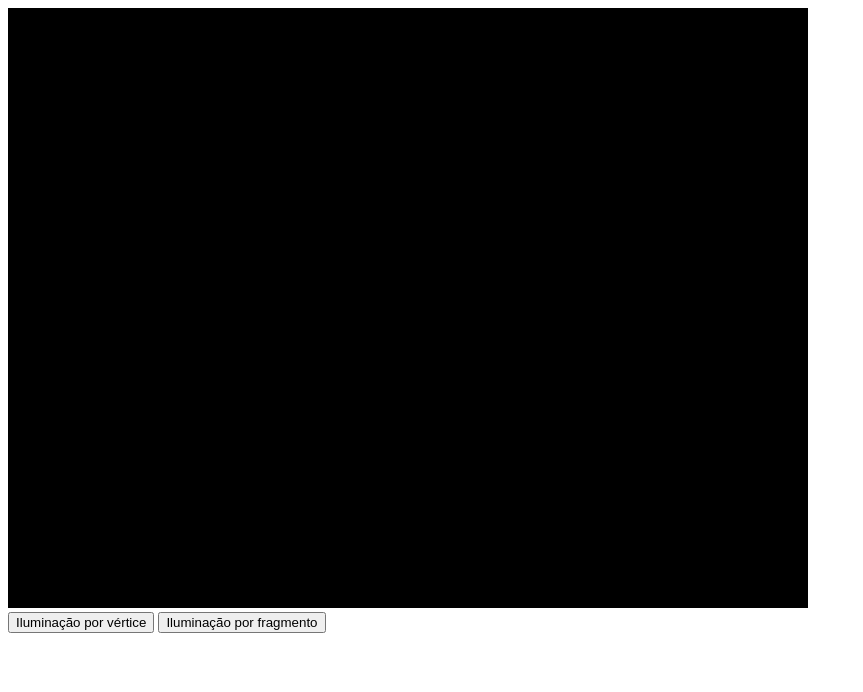
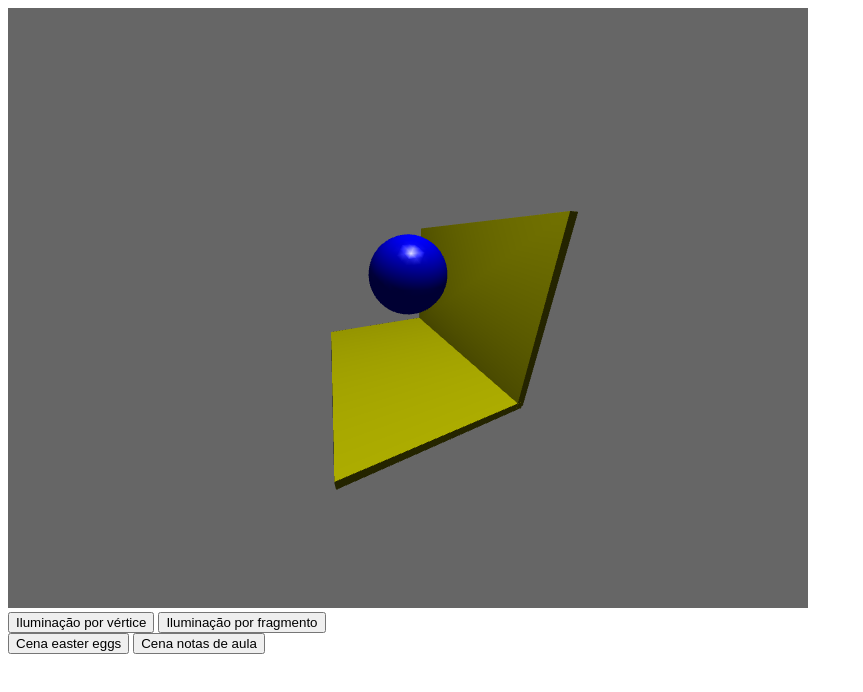
Before and after one commit to gabriellebrand/CompGraf, a plain HTML site: page T4/index.html in a window 1280 px wide. Both pictures are taken after a click on the button "Iluminação por vértice". Shown: the whole page, without its empty margins (0-863 px from the left). Drawn offline with Linux system fonts and the light colour scheme.

Commit message:
duas luzes e 2 cenas

```diff
--- a/T4/cube.js
+++ b/T4/cube.js
@@ -68,8 +68,6 @@ Cube.createCube = function() {
         -1.0, 0.0, 0.0,
     ];
 
-    var color = [0.8, 0.8, 0.8];
-
     var elements = [
         0,  1,  2,      0,  2,  3,    // front
         4,  5,  6,      4,  6,  7,    // back
@@ -79,23 +77,20 @@ Cube.createCube = function() {
         20, 21, 22,     20, 22, 23    // left
     ];
 
+    var colors = Model.solidColorBuffer(vertices.length, [0.5, 0.7, 0.3]);
+
     var model = mat4.create();
     mat4.identity(model);
 
     return {
         vertices: vertices,
         normals: normals,
+        colors: colors,
         elements: elements,
-        color: color,
         material: {
-            specular: vec3.fromValues(0.5, 0.5, 0.5),
-            shi: 32.0
+            specular: [0.0, 0.0, 0.0],  // sem reflexao especular
+            shi: 20.0
         },
         model: model
     }
 }
-
-Cube.createCubeVAO = function(gl, program, cube) {
-    var cubevao = Model.createVAO(gl, program, cube);
-    return cubevao;
-}
--- a/T4/index.html
+++ b/T4/index.html
@@ -10,8 +10,11 @@
 <body onload="onLoad()">
   <canvas id="canvas" style="background-color: black" width="800" height="600"></canvas>
   <br>
-  <button type="button" id="renderBtn" onclick="render1Pressed()">Iluminação por vértice</button>
-  <button type="button" id="renderBtn2" onclick="render2Pressed()">Iluminação por fragmento</button>
+  <button type="button" id="renderVertBtn" onclick="renderVertexPressed()">Iluminação por vértice</button>
+  <button type="button" id="renderFragBtn" onclick="renderFragPressed()">Iluminação por fragmento</button>
+  <br>
+  <button type="button" id="renderBtn" onclick="render1Pressed()">Cena easter eggs</button>
+  <button type="button" id="renderBtn2" onclick="render2Pressed()">Cena notas de aula</button>
   <br><br>
 
   <!--A versao precisa esta nessa posicao para evitar erros.-->
@@ -19,39 +22,52 @@
 
     in vec3 vertexPos;
     in vec3 vertexNormal;
-
-    uniform vec3 color;
+    in vec3 color;
 
     uniform mat4 mv;
     uniform mat4 nm;
     uniform mat4 mvp;
 
-    uniform vec4 leye;
+    //luzes pontuais da cena
+    uniform vec4 leye[2];
+    //intensidade da luz pontual
+    uniform vec3 lcolor[2];
 
     uniform vec3 amb;
-    uniform vec3 dif;
     uniform vec3 spc;
     uniform float shi;
 
     out vec3 colorv;
 
     void main() {
+      //aplica cor ambiente
+      colorv.x =  amb.x*color.x;
+      colorv.y =  amb.y*color.y;
+      colorv.z =  amb.z*color.z;
+
       vec3 veye = vec3(mv*vec4(vertexPos, 1.0));
+      vec3 normal = normalize(vec3(nm*vec4(vertexNormal, 0.0)));
 
-      vec3 light;
-      if (leye.w == 0.0) light = normalize(vec3(leye));
-      else                   light = normalize(vec3(leye) - veye);
+      //loop
+      for (int i = 0; i < 2; i++) {
+        vec3 light;
+        if (leye[0].w == 0.0) light = normalize(vec3(leye[i]));
+        else                  light = normalize(vec3(leye[i]) - veye);
 
-      vec3 normal = normalize(vec3(nm*vec4(vertexNormal, 0.0)));
-      float ndotl = dot(normal, light);
+        float ndotl = max(0.0, dot(normal, light));
 
-      colorv =  vec3((0.2 + max(0.0, ndotl))*color);
+        //contribuicao especular
+        colorv.x += lcolor[i].x*ndotl*color[0];
+        colorv.y += lcolor[i].y*ndotl*color[1];
+        colorv.z += lcolor[i].z*ndotl*color[2];
 
-      if ((ndotl > 0.0) && (shi > 0.0)) {
+        //contribuicao especular
         vec3 refl = normalize(reflect(-light, normal));
-        colorv += 1.0*pow(max(0.0, dot(refl, normalize(-veye))), shi);
+        float specFactor = pow(max(0.0, dot(refl, normalize(-veye))), shi);
+        colorv.x += specFactor*spc.x;
+        colorv.y += specFactor*spc.y;
+        colorv.z += specFactor*spc.z;
       }
-
       gl_Position = mvp * vec4(vertexPos, 1.0);
     }
 
@@ -73,8 +89,7 @@
 
     in vec3 vertexPos;
     in vec3 vertexNormal;
-
-    uniform vec3 color;
+    in vec3 color;
 
     uniform mat4 mv;
     uniform mat4 nm;
@@ -82,24 +97,25 @@
 
     uniform vec4 leye[2];
 
+    out vec3 colorv;
     out vec3 normal;
-    out vec3 light;
     out vec3 ve;
-    out vec3 colorv;
+    //vetor direcao de cada luz
+    out vec3 light[2];
 
     void main() {
       vec3 veye = vec3(mv*vec4(vertexPos, 1.0));
 
-      if (leye[0].w == 0.0) light = normalize(vec3(leye[0]));
-      else               light = normalize(vec3(leye[0]) - veye);
+      for (int i = 0; i < 2; i++) {
+        if (leye[i].w == 0.0) light[i] = normalize(vec3(leye[i]));
+        else               light[i] = normalize(vec3(leye[i]) - veye);
+      }
 
       normal = normalize(vec3(nm*vec4(vertexNormal, 0.0)));
-
       ve = normalize(-veye);
 
+      gl_Position = mvp * vec4(vertexPos, 1.0);
       colorv = color;
-
-      gl_Position = mvp * vec4(vertexPos, 1.0);
     }
 
   </script>
@@ -109,31 +125,45 @@
       precision mediump float;
 
       in vec3 normal;
-      in vec3 light;
+      in vec3 light[2];
       in vec3 ve;
       in vec3 colorv;
 
+      //intensidade da luz pontual
+      uniform vec3 lcolor[2];
+
       uniform vec3 amb;
-      uniform vec3 dif;
       uniform vec3 spc;
       uniform float shi;
 
       //a saida do fragment eh sempre um vec4
-      out vec4 color;
+      out vec4 colorf;
 
       void main(void) {
-        float ndotl = dot(normal, light);
-        color =  vec4((0.2 + max(0.0, ndotl))*colorv, 1.0);
+        //aplica cor ambiente
+        colorf.x =  amb.x*colorv.x;
+        colorf.y =  amb.y*colorv.y;
+        colorf.z =  amb.z*colorv.z;
 
-        if ((ndotl > 0.0) && (shi > 0.0)) {
-          vec3 rl = normalize(reflect(-light, normal));
-          color += 1.0*pow(max(0.0, dot(rl, ve)), shi);
+        //loop
+        for (int i = 0; i < 2; i++) {
+          float ndotl = max(0.0, dot(normal, light[i]));
+
+          //contribuicao difusa
+          colorf.x += lcolor[i].x*ndotl*colorv[0];
+          colorf.y += lcolor[i].y*ndotl*colorv[1];
+          colorf.z += lcolor[i].z*ndotl*colorv[2];
+
+          //contribuicao especular
+          vec3 refl = normalize(reflect(-light[i], normal));
+          float specFactor = pow(max(0.0, dot(refl, normalize(ve))), shi);
+          colorf.x += specFactor*spc.x;
+          colorf.y += specFactor*spc.y;
+          colorf.z += specFactor*spc.z;
         }
       }
 
     </script>
-
-
 
   <script src="./gl-matrix-min.js"></script>
   <script src="./utils.js"></script>
--- a/T4/rendering.js
+++ b/T4/rendering.js
@@ -7,41 +7,55 @@ var gl;
 //Um programa (conjunto de shaders) para ser executado na placa
 var program;
 
-//Encapsula um conjunto de definicoes sobre um objeto.
-var objects = [];
+var scene;
 
-//Matrizes de transformacao.
-var view, proj;
+//default
+var vertexShader = "vertexShaderSrc";
+var fragmentShader = "fragmentShaderSrc";
 
-var eye = [20, 20, 20];
-var up = [0, 1, 0];
-var center = [0,0,0];
+//shader de iluminacao por vertice
+function renderVertexPressed() {
+    vertexShader = "vertexShaderSrc";
+    fragmentShader = "fragmentShaderSrc";
+    render();
+}
 
-var vertexShader = "vertexShaderSrc2";
-var fragmentShader = "fragmentShaderSrc2";
+//shader de iluminacao por fragmento
+function renderFragPressed() {
+    vertexShader = "vertexShaderSrc2";
+    fragmentShader = "fragmentShaderSrc2";
+    render();
+}
 
 function render1Pressed() {
-    vertexShader = "vertexShaderSrc";
-    fragmentShader = "fragmentShaderSrc";
-    onLoad();
+    scene = initScene1();
+    render();
 }
 
 function render2Pressed() {
-    vertexShader = "vertexShaderSrc2";
-    fragmentShader = "fragmentShaderSrc2";
-    onLoad();
+    scene = initScene2();
+    render();
+}
+
+function render () {
+    initProgram(vertexShader, fragmentShader);
+    updateVAOs(scene.objects);
+    drawScene();
+}
+
+function updateVAOs(objects) {
+    for (let i = 0; i < objects.length; i++) {
+        objects[i].vao = Model.createVAO(gl, program, objects[i]);
+    }
 }
 
 function onLoad(){
     //Inicializar o contexto WebGL
     initGL();
-
     //Criar um programa (conjunto de shaders) WebGL
     initProgram(vertexShader, fragmentShader);
-
-    //Inicializar a cena
-    initScene();
-
+    //inicializa as duas cenas
+    scene = initScene2();
     //Desenhar a cena
     drawScene();
 }
@@ -118,75 +132,163 @@ function initProgram(vertexShaderID, fragShaderID){
     //Criar propriedades no programa guardando uniformes e atributos para uso posterior
     program.vertexPosAttr = gl.getAttribLocation(program,"vertexPos");
     program.vertexNormalAttr = gl.getAttribLocation(program, "vertexNormal");
+    program.vertexColorAttr = gl.getAttribLocation(program, "color");
 
-    program.colorUniform = gl.getUniformLocation(program, "color");
     program.mvUniform =  gl.getUniformLocation(program, "mv");
     program.nmUniform =  gl.getUniformLocation(program, "nm");
     program.mvpUniform = gl.getUniformLocation(program, "mvp");
 
     program.light = gl.getUniformLocation(program, "leye");
+    program.lightColor = gl.getUniformLocation(program, "lcolor");
 
     program.amb = gl.getUniformLocation(program, "amb");
-    program.dif = gl.getUniformLocation(program, "dif");
     program.spc = gl.getUniformLocation(program, "spc");
     program.shi = gl.getUniformLocation(program, "shi");
 }
 
-function initScene(){
+function initScene1(){
     //Posições da câmera
+    var camera = {};
+    camera.eye = [20, 20, 20];
+    camera.up = [0, 1, 0];
+    camera.center = [0,0,0];
 
     //Definir as matrizes de view e projection
-    view = mat4.create();
-    proj = mat4.create();
-    mat4.lookAt(view, eye, center, up);
+    var view = mat4.create();
+    var proj = mat4.create();
+    mat4.lookAt(view, camera.eye, camera.center, camera.up);
     mat4.perspective(proj, 45, gl.viewportWidth / gl.viewportHeight, 0.1, 100.0);
+
+    //luzes
+    var ambientLight = vec3.fromValues(0.2, 0.2, 0.2);
+    let light1 = {pos: [10.0, 10.0, 10.0, 1.0], color: [0.4, 0.4, 0.4]};
+    let light2 = {pos: [-10.0, 10.0, -10.0, 1.0], color: [0.5, 0.5, 0.8]};
+    vec3.transformMat4(light1.pos, light1.pos, view);
+    vec3.transformMat4(light2.pos, light2.pos, view);
+    var lightsPos = [];
+    lightsPos = lightsPos.concat(light1.pos);
+    lightsPos = lightsPos.concat(light2.pos);
+    var lightsColors = [];
+    lightsColors = lightsColors.concat(light1.color);
+    lightsColors = lightsColors.concat(light2.color);
+
+    var objects = [];
 
     //Criar os objetos
     var cube = Cube.createCube();
     Model.scale(cube, [12, 0.5, 12]);
     Model.translate(cube, [0, -2, 0])
-    cube.vao = Cube.createCubeVAO(gl, program, cube);
+    cube.vao = Model.createVAO(gl, program, cube);
     objects.push(cube);
 
     var bunny = Bunny.createBunny();
+    bunny.material.difuseColor = [Math.random()*1.2, Math.random()*1.2, Math.random()*1.2];
     Model.scale(bunny, [0.6, 0.6, 0.6]);
-    bunny.vao = Bunny.createBunnyVAO(gl, program, bunny);
+    bunny.vao = Model.createVAO(gl, program, bunny);
     objects.push(bunny);
 
     for (let i = 0; i < 8; i++) {
         let angle = i*(Math.PI/4);
         let sphere = Sphere.createSphere();
-        Model.scale(sphere, [1.5, 1.5, 1.5]);
-        Model.translate(sphere, [0, 0, 10]);
+        Model.scale(sphere, [1.0, 1.0, 1.5]);
+        Model.rotate(sphere, [1, 1, 1], Math.PI/4);
+        Model.translate(sphere, [0, 0, 5]);
         Model.rotate(sphere, [0, 1, 0], angle);
-        sphere.vao = Sphere.createSphereVAO(gl, program, sphere);
+        sphere.vao = Model.createVAO(gl, program, sphere);
         objects.push(sphere);
     }
+
+    return {
+        camera: camera,
+        view: view,
+        proj: proj,
+        objects: objects,
+        ambientLight: ambientLight,
+        lightsPos: lightsPos,
+        lightsColors: lightsColors
+    };
 }
+
+function initScene2(){
+    //Define cor de fundo.
+    gl.clearColor(0.4, 0.4, 0.4, 1);
+
+    //Posições da câmera
+    var camera = {};
+    camera.eye = [100, 40, 40];
+    camera.up = [0, 1, 0];
+    camera.center = [0,0,0];
+
+    //Definir as matrizes de view e projection
+    var view = mat4.create();
+    var proj = mat4.create();
+    mat4.lookAt(view, camera.eye, camera.center, camera.up);
+    mat4.perspective(proj, 90, gl.viewportWidth / gl.viewportHeight, 30, 230);
+
+    //luzes
+    var ambientLight = vec3.fromValues(0.2, 0.2, 0.2);
+    let light1 = {pos: [40.0, 120.0, 0.0, 1.0], color: [0.4, 0.4, 0.4]};
+    let light2 = {pos: [40.0, 120.0, 0.0, 1.0], color: [0.4, 0.4, 0.4]};
+    vec3.transformMat4(light1.pos, light1.pos, view);
+    vec3.transformMat4(light2.pos, light2.pos, view);
+    var lightsPos = [];
+    lightsPos = lightsPos.concat(light1.pos);
+    lightsPos = lightsPos.concat(light2.pos);
+    var lightsColors = [];
+    lightsColors = lightsColors.concat(light1.color);
+    lightsColors = lightsColors.concat(light2.color);
+
+    var objects = [];
+
+    //Criar os objetos
+    var cube = Cube.createCube();
+    Model.scale(cube, [65, 2.5, 50]);
+    Model.translate(cube, [-15, -48.5, 0]);
+    cube.colors = Model.solidColorBuffer(cube.vertices.length, [0.7, 0.7, 0.0]);
+    cube.vao = Model.createVAO(gl, program, cube);
+    objects.push(cube);
+
+    var cube = Cube.createCube();
+    Model.scale(cube, [65, 50, 2.5]);
+    Model.translate(cube, [-15, 0, -48.5]);
+    cube.colors = Model.solidColorBuffer(cube.vertices.length, [0.7, 0.7, 0.0]);
+    cube.vao = Model.createVAO(gl, program, cube);
+    objects.push(cube);
+
+    let sphere = Sphere.createSphere();
+    sphere.colors = Model.solidColorBuffer(sphere.vertices.length, [0.0, 0.0, 1.0]);
+    Model.scale(sphere, [22.5, 22.5, 22.5]);
+    Model.translate(sphere, [0, 20, 0]);
+    sphere.vao = Model.createVAO(gl, program, sphere);
+    objects.push(sphere);
+
+    return {
+        camera: camera,
+        view: view,
+        proj: proj,
+        objects: objects,
+        ambientLight: ambientLight,
+        lightsPos: lightsPos,
+        lightsColors: lightsColors
+    };
+}
+
 
 function drawScene() {
     //Definir tamanho e limpar a janela
     gl.viewport(0,0,gl.viewportWidth,gl.viewportHeight);
     gl.clear(gl.COLOR_BUFFER_BIT | gl.DEPTH_BUFFER_BIT);
 
-    var ambientLight = vec3.fromValues(0.2, 0.2, 0.2);
-    var lightPos = vec4.fromValues(0.0, 10.0, 0.0, 1.0);
-    var lightPos2 = vec4.fromValues(10.0, 10.0, 10.0, 1.0);
-    vec3.transformMat4(lightPos, lightPos, view);
-    vec3.transformMat4(lightPos2, lightPos2, view);
+    for(let i = 0; i < scene.objects.length; i++) {
+        gl.bindVertexArray(scene.objects[i].vao);
 
-    var lights = [lightPos[0], lightPos[1],lightPos[2], lightPos[3], lightPos2[0], lightPos2[1],lightPos2[2], lightPos2[3]];
-
-    for(let i = 0; i < objects.length; i++) {
-        gl.bindVertexArray(objects[i].vao);
-
-        var model = objects[i].model;
+        var model = scene.objects[i].model;
         var modelView = mat4.create();
         var mvp = mat4.create();
         var nm = mat4.create();
 
-        mat4.multiply(modelView, view, model);
-        mat4.multiply(mvp, proj, modelView);
+        mat4.multiply(modelView, scene.view, model);
+        mat4.multiply(mvp, scene.proj, modelView);
 
         mat4.invert(nm, modelView);
         mat4.transpose(nm, nm);
@@ -195,14 +297,14 @@ function drawScene() {
         gl.uniformMatrix4fv(program.nmUniform, false, nm);
         gl.uniformMatrix4fv(program.mvpUniform, false, mvp);
 
-        gl.uniform3fv(program.colorUniform, objects[i].color);
-        gl.uniform4fv(program.light, lights);
-        gl.uniform3fv(program.amb, ambientLight);
-        gl.uniform3fv(program.spc, objects[i].material.specular);
-        gl.uniform1f(program.shi, objects[i].material.shi);
+        gl.uniform4fv(program.light, scene.lightsPos);
+        gl.uniform3fv(program.lightColor, scene.lightsColors);
+        gl.uniform3fv(program.amb, scene.ambientLight);
+        gl.uniform3fv(program.spc, scene.objects[i].material.specular);
+        gl.uniform1f(program.shi, scene.objects[i].material.shi);
 
         //Desenhar
-        gl.drawElements(gl.TRIANGLES, objects[i].elements.length, gl.UNSIGNED_SHORT, 0);
+        gl.drawElements(gl.TRIANGLES, scene.objects[i].elements.length, gl.UNSIGNED_SHORT, 0);
 
         //Desabilitar buffers habilitados
         gl.bindVertexArray(null);
--- a/T4/sphere.js
+++ b/T4/sphere.js
@@ -54,6 +54,7 @@ Sphere.createSphere = function() {
     var vertices = [];
     var elements = [];
     var normals = [];
+    var colors = [];
 
     var triangleSubdivision = function (v1, v2, v3, depth) {
         if (depth == 0) {
@@ -108,11 +109,7 @@ Sphere.createSphere = function() {
                             initialVertices[initialElements[i][2]], 3);
     }
 
-    color = [0.2, 0.2, 0.9];
-
-    // for (let i = 0; i < vertices.length; i++) {
-    //     colors = colors.concat([0.3, 0.3, 0.8]);
-    // }
+    colors = Model.fakeTexture(vertices.length);
 
     var model = mat4.create();
     mat4.identity(model);
@@ -120,17 +117,12 @@ Sphere.createSphere = function() {
     return {
         vertices: vertices,
         normals: normals,
+        colors: colors,
         elements: elements,
-        color: color,
         material: {
-            specular: vec3.fromValues(0.5, 0.5, 0.5),
+            specular: [0.5, 0.5, 0.5],
             shi: 24.0
         },
         model: model
     }
 }
-
-Sphere.createSphereVAO = function(gl, program, sphere) {
-    var spherevao = Model.createVAO(gl, program, sphere);
-    return spherevao;
-}
--- a/T4/utils.js
+++ b/T4/utils.js
@@ -32,6 +32,12 @@ Model.createVAO = function(gl, program, object) {
     gl.enableVertexAttribArray(program.vertexNormalAttr);
     gl.vertexAttribPointer(program.vertexNormalAttr, 3, gl.FLOAT, false, 0, 0);
 
+    var vboColors = gl.createBuffer();
+    gl.bindBuffer(gl.ARRAY_BUFFER, vboColors);
+    gl.bufferData(gl.ARRAY_BUFFER, new Float32Array(object.colors), gl.STATIC_DRAW);
+    gl.enableVertexAttribArray(program.vertexColorAttr);
+    gl.vertexAttribPointer(program.vertexColorAttr, 3, gl.FLOAT, false, 0, 0);
+
     //Criar EBO, linkar e copiar os dados
     var EBO = gl.createBuffer();
 	//Define o buffer como corrente e o define como buffer de elementos.
@@ -40,12 +46,28 @@ Model.createVAO = function(gl, program, object) {
     gl.bufferData(gl.ELEMENT_ARRAY_BUFFER, new Uint16Array(object.elements), gl.STATIC_DRAW);
 
     return vao;
-
 }
 
-Model.transform = function(object, rotation, translation, scale) {
-    mat4.fromRotationTranslationScale(object.model, rotation,
-                                      translation, scale);
+Model.solidColorBuffer = function(size, color) {
+    var newColors = [];
+    for (let i = 0; i < size; i++) {
+        newColors = newColors.concat(color);
+    }
+
+    return newColors;
+}
+
+Model.fakeTexture = function(size) {
+    var newColors = [];
+    let solid = [Math.random(), Math.random(), Math.random()];
+    for (let i = 0; i < size; i++) {
+        let luminosity = Math.random();
+        newColors = newColors.concat([solid[0]*0.8 + 0.2*luminosity,
+                                      solid[1]*0.8 + 0.2*luminosity,
+                                      solid[2]*0.8 + 0.2*luminosity]);
+    }
+
+    return newColors;
 }
 
 Model.rotate = function(object, axis, angle) {
```
Also changed, not shown: T4/bunny.js.
